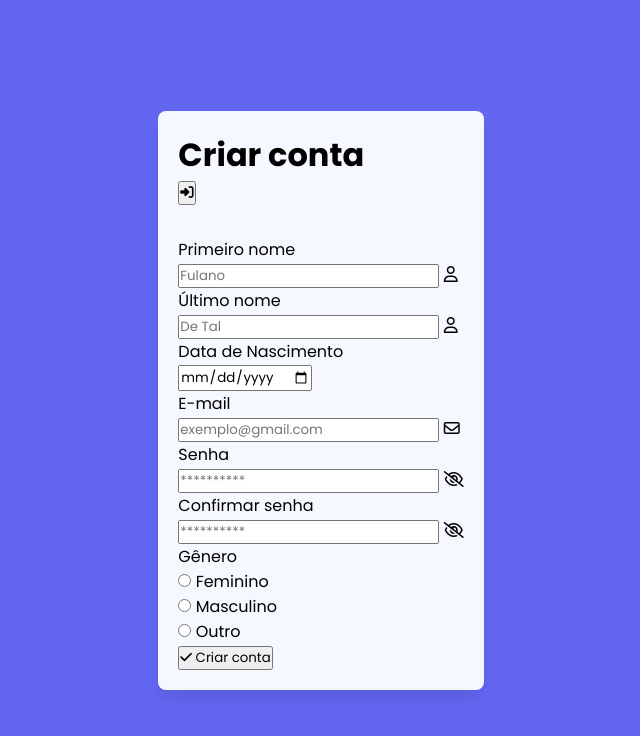
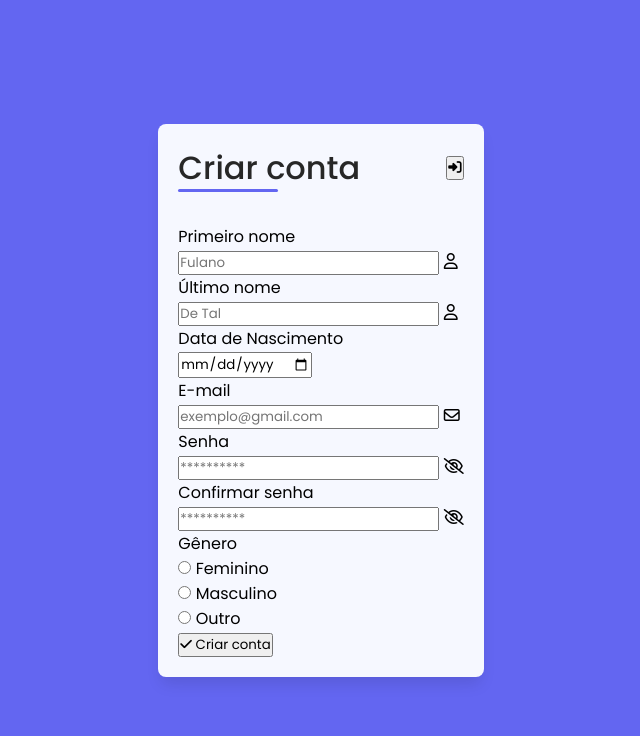
Before and after one commit to mariantonyaf/projeto-formulario-cadastro, a plain HTML site: page index.html in a window 1280 px wide. Shown: the whole page, without its empty margins (319-959 px from the left). Drawn offline with Linux system fonts and the light colour scheme.

Commit message:
Update style.css

```diff
--- a/scr/styles/style.css
+++ b/scr/styles/style.css
@@ -25,3 +25,26 @@ body{
     border-radius: 8px;
     box-shadow: 0px 10px 15px -3px rgba(0, 0, 0, 0.1);
 }
+
+#form_header{
+    display: flex;
+    justify-content: space-between;
+    align-items: center;
+}
+
+#form_title{
+    font-weight: 500;
+    color: #272727;
+    position: relative;
+}
+
+#form_title::after{
+    content: '';
+    position: absolute;
+    width: 100px;
+    height: 3px;
+    border-radius: 30px;
+    background-color: #6366f1;
+    left: 0;
+    bottom: 0;
+}
```
